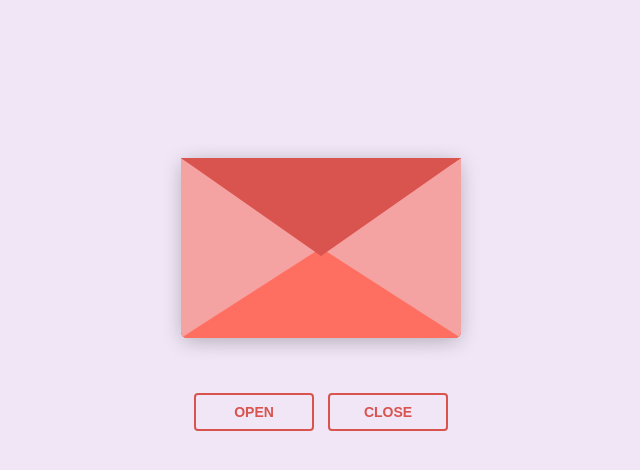
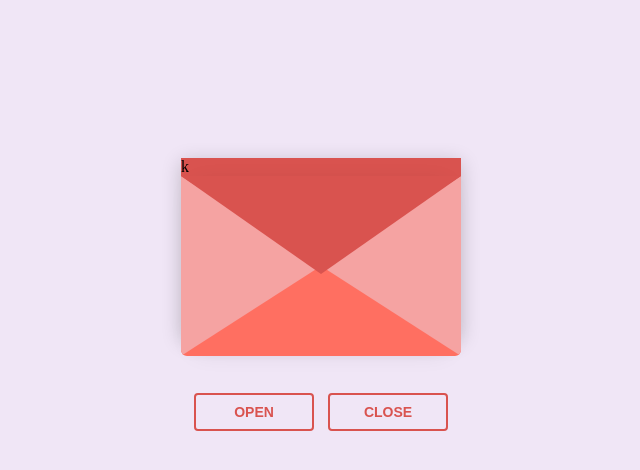
Before and after one commit to CHxNOBODY/MyWeb, a plain HTML site: page HappyValentine/index.html in a window 1280 px wide. Shown: the whole page, without its empty margins (319-959 px from the left). Drawn offline with nearby package versions, Linux system fonts and the light colour scheme.

Commit message:
update index.html

```diff
--- a/HappyValentine/index.html
+++ b/HappyValentine/index.html
@@ -13,7 +13,7 @@
   <body>
     <!-- tiktok meowish -->
     <div class="envlope-wrapper">
-      <div id="envelope" class="close">
+      <div id="envelope" class="close">k
         <div class="front flap"></div>
         <div class="front pocket"></div>
         <div class="letter">
```
